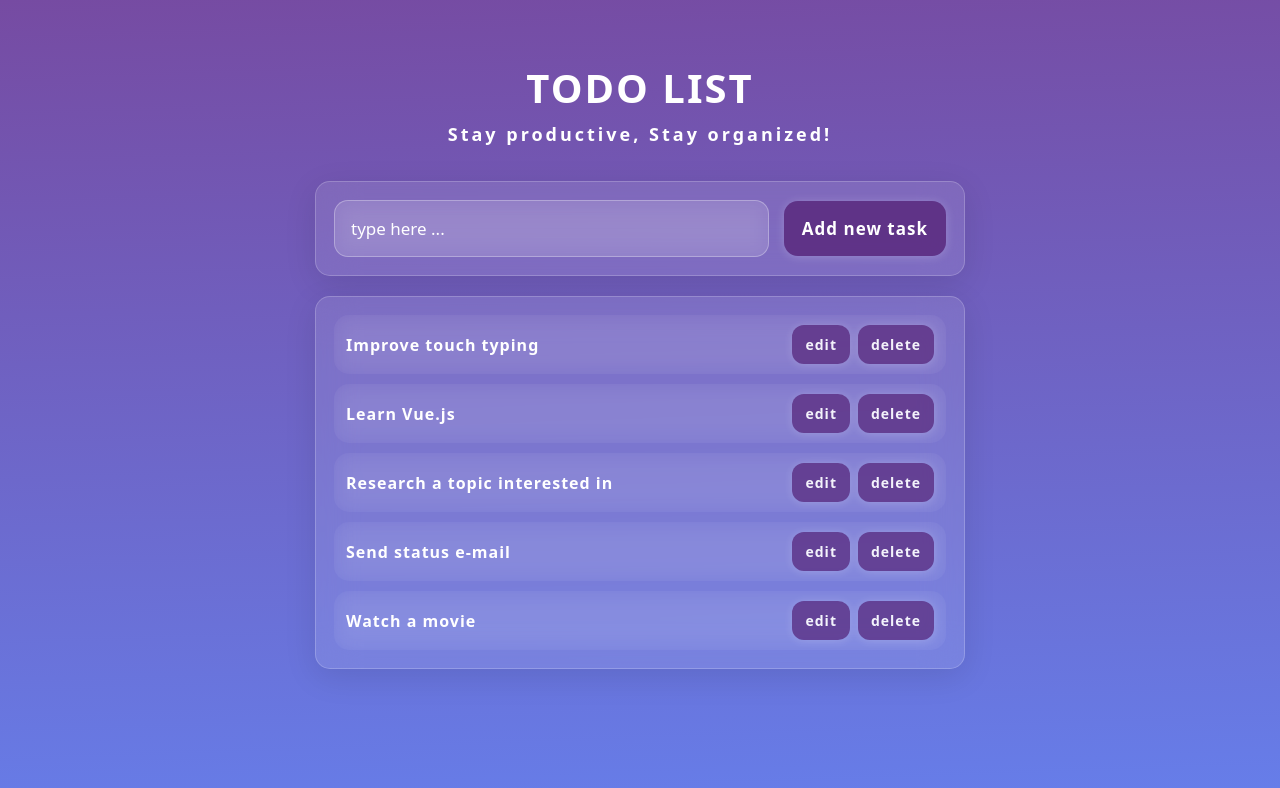
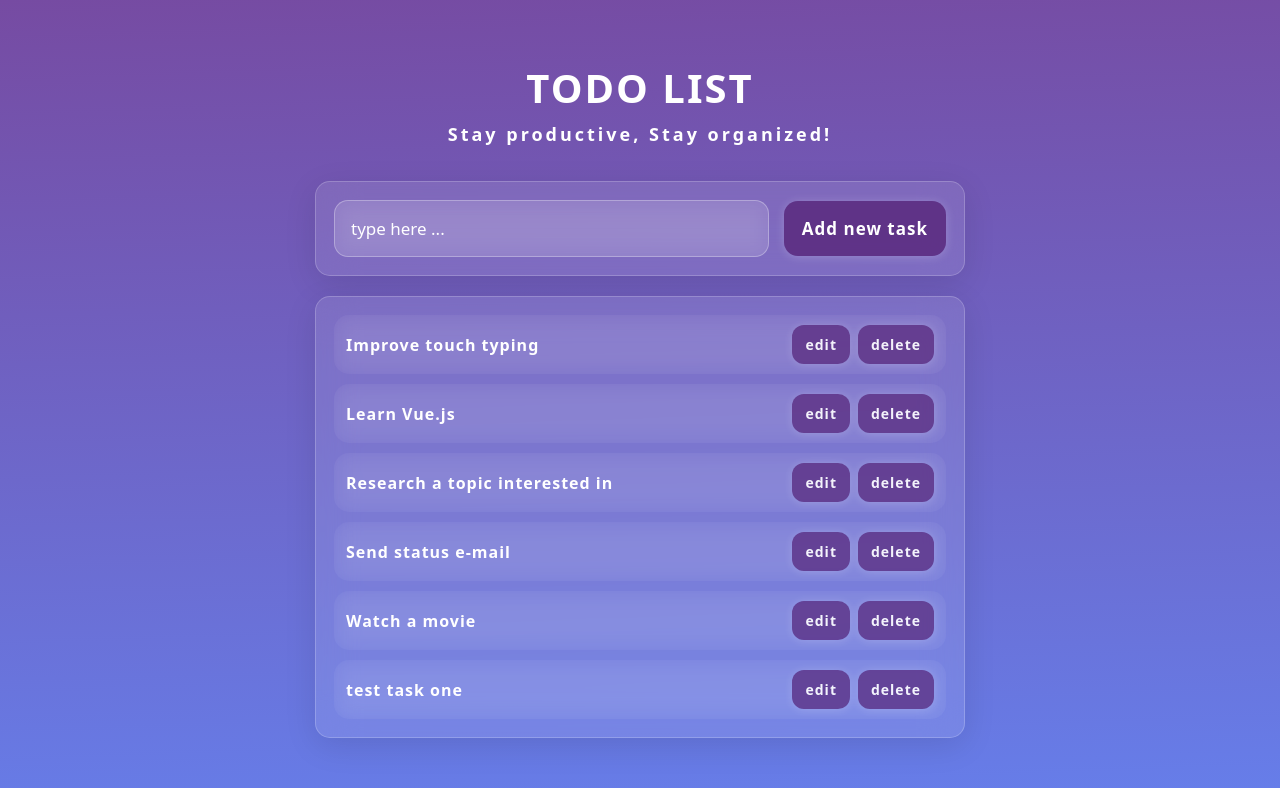
Before and after one commit to hazbiin/vue-todo-app, a Vue app: page / in a window 1280 px wide. Shown: the top 788 px of the page. Built offline with nearby package versions, Linux system fonts and the light colour scheme; data requests are answered from the project's data file.

Commit message:
refactor: change addTodo store action implementation

```diff
--- a/src/components/TaskInputContainer.vue
+++ b/src/components/TaskInputContainer.vue
@@ -14,6 +14,7 @@
             const response = await store.addTodo(trimmedTaskInput);
             if(response) {
               newTask.value= "";
+              store.readTodo();
               showNotification('Task Added Successfully.')
             }
         }
--- a/src/db.json
+++ b/src/db.json
@@ -1,7 +1,7 @@
 {
   "todos": [
     {
-            "id" : "1",
+      "id": "1",
       "todo": "Improve touch typing"
     },
     {
@@ -19,6 +19,10 @@
     {
       "id": "5",
       "todo": "Watch a movie"
+    },
+    {
+      "id": "a069",
+      "todo": "test task one"
     }
   ]
 }
--- a/src/stores/useTodoListStore.ts
+++ b/src/stores/useTodoListStore.ts
@@ -30,17 +30,14 @@ export const useTodoListStore = defineStore('todoList',() => {
     }
 
     const addTodo = async (newTask: string): Promise<TodoItemType | undefined> => {
-        const response = await util.fetchDataFromApi('https://dummyjson.com/todos/add', {
+        const response = await util.fetchDataFromApi('http://localhost:3000/todos', {
             method: 'POST',
             headers: {'Content-Type': 'application/json'},
             body: JSON.stringify({
                 todo: newTask,
-                completed: false,
-                userId: 5
             })
         });
         if(response) {
-            tasks.value.push(response);
             return response;
         }
     }
```
Lines whose indentation alone changed are shown as unchanged.
